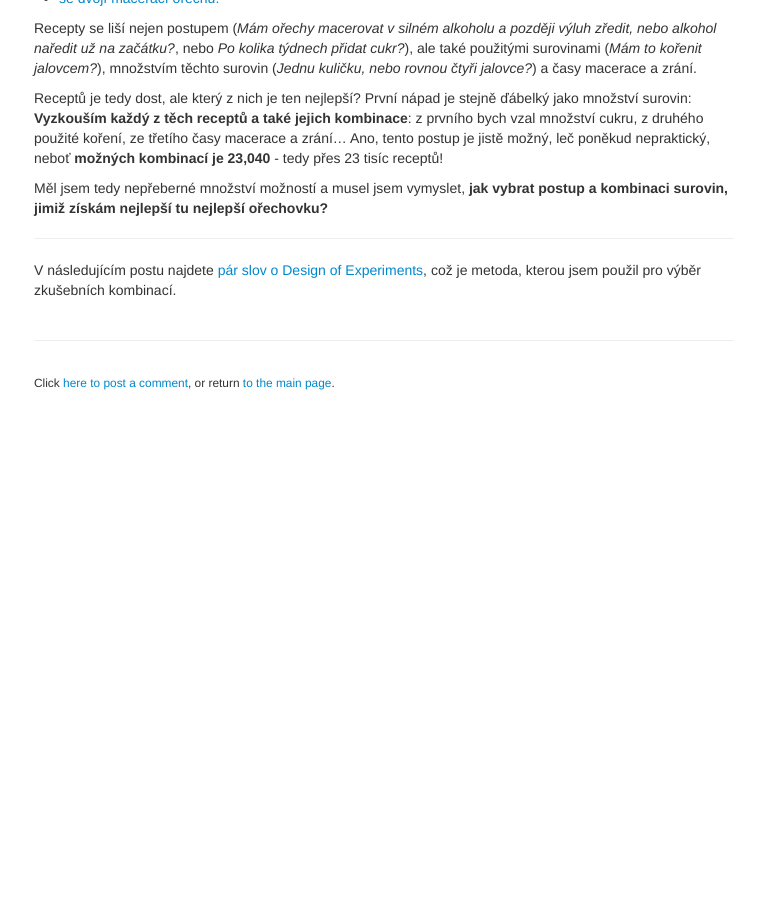
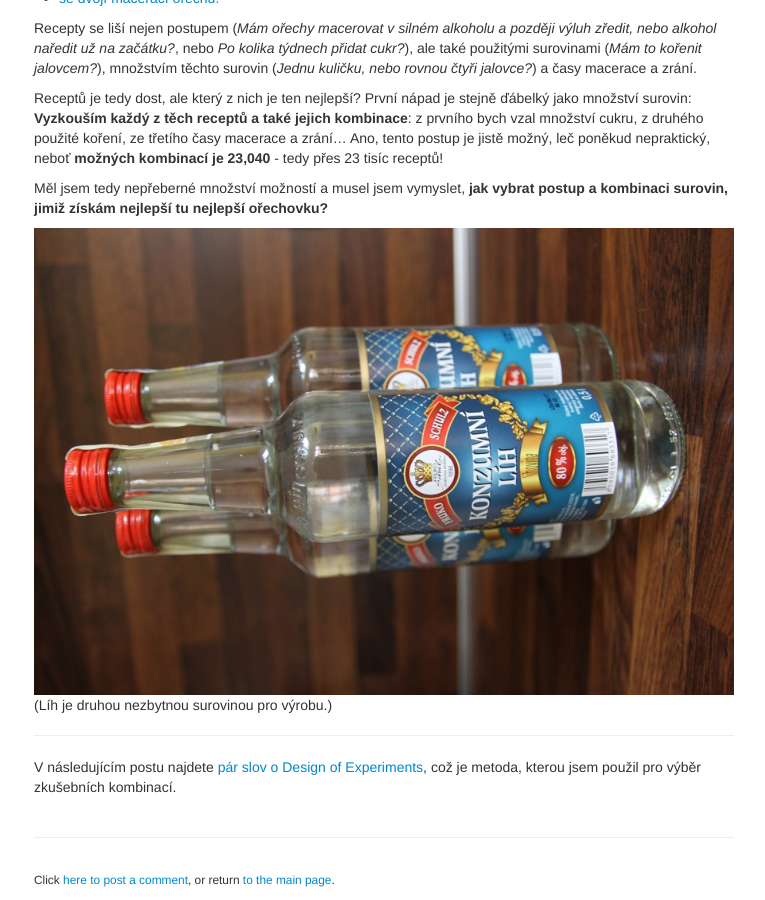
Before and after one commit to vojtech-filipec/vojtech-filipec.github.io, a Jekyll site: the page built from pages/orechovka1.md, in a window 1280 px wide and 900 px high, scrolled down 1097 px. Shown: the whole window, without its empty margins (256-1021 px from the left). Built offline with Jekyll 4.4.1, drawn with Linux system fonts in a browser that asks for light colours; before the commit the page ends 1500 px from its top, so only the background shows below that.

Commit message:
pictures in chapter 1, 2

```diff
--- a/pages/orechovka1.md
+++ b/pages/orechovka1.md
@@ -29,6 +29,9 @@ Receptů je tedy dost, ale který z nich je ten nejlepší? První nápad je ste
 
 Měl jsem tedy nepřeberné množství možností a musel jsem vymyslet, **jak vybrat postup a kombinaci surovin, jimiž získám nejlepší tu nejlepší ořechovku?**
 
+![lih](../assets/orechovka/lih.jpg)
+(Líh je druhou nezbytnou surovinou pro výrobu.)
+
 ---
 
 V následujícím postu najdete [pár slov o Design of Experiments](orechovka2.html), což je metoda, kterou jsem použil pro výběr zkušebních kombinací.
```
Also changed, not shown: pages/orechovka2.md (+4 -0 lines).
